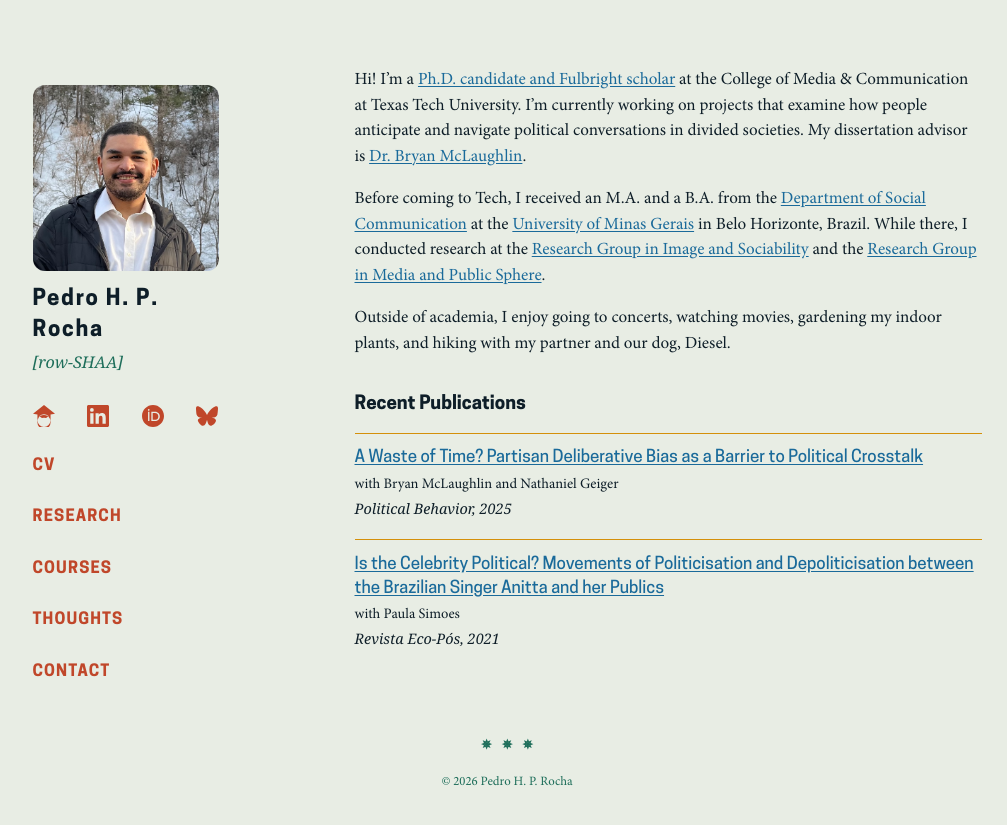
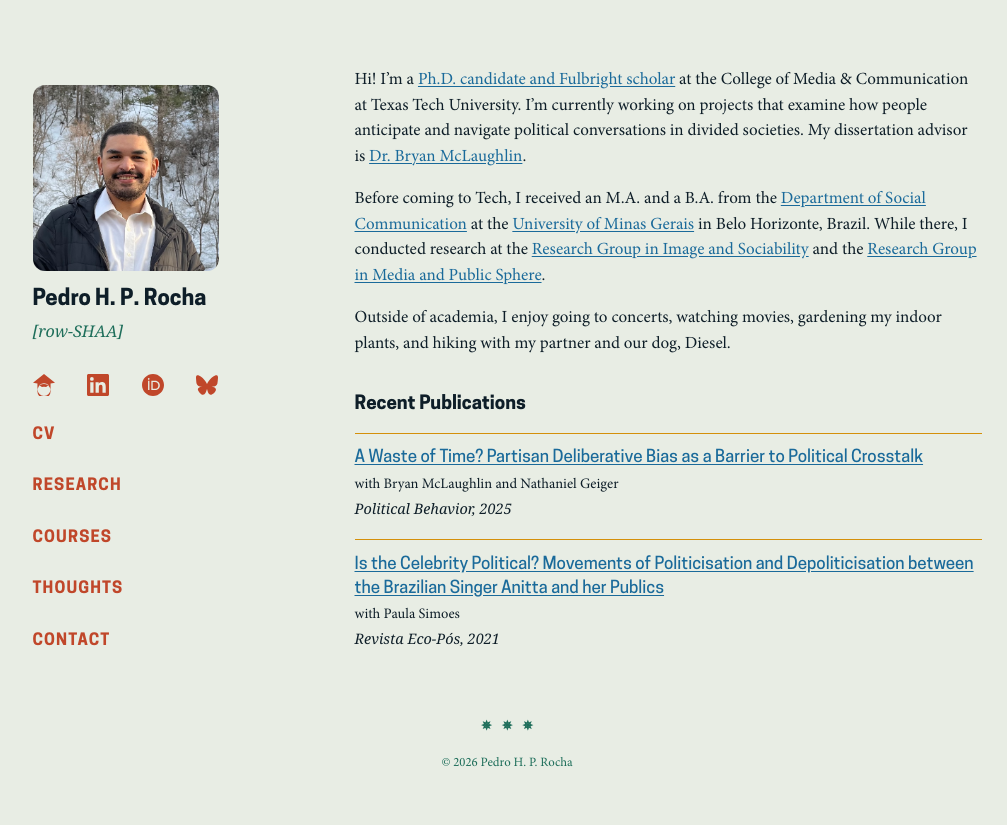
Before and after one commit to pedrohprocha/pedrohprocha.github.io, a Jekyll site: the page built from index.md, in a window 1280 px wide. Shown: the top 825 px of the page, without its empty margins (133-1140 px from the left). Built offline with Jekyll 4.4.1, drawn with Linux system fonts in a browser that asks for light colours; some web fonts are replaced.

Commit message:
stretch sidebar name

```diff
--- a/assets/css/main.css
+++ b/assets/css/main.css
@@ -333,7 +333,6 @@ h3 {
     font-weight: 700;
     line-height: 1.4;
     margin-bottom: 0.2rem;
-    letter-spacing: 0.08em;
 }
 .sidebar h1 a {
     color: var(--text);
```
